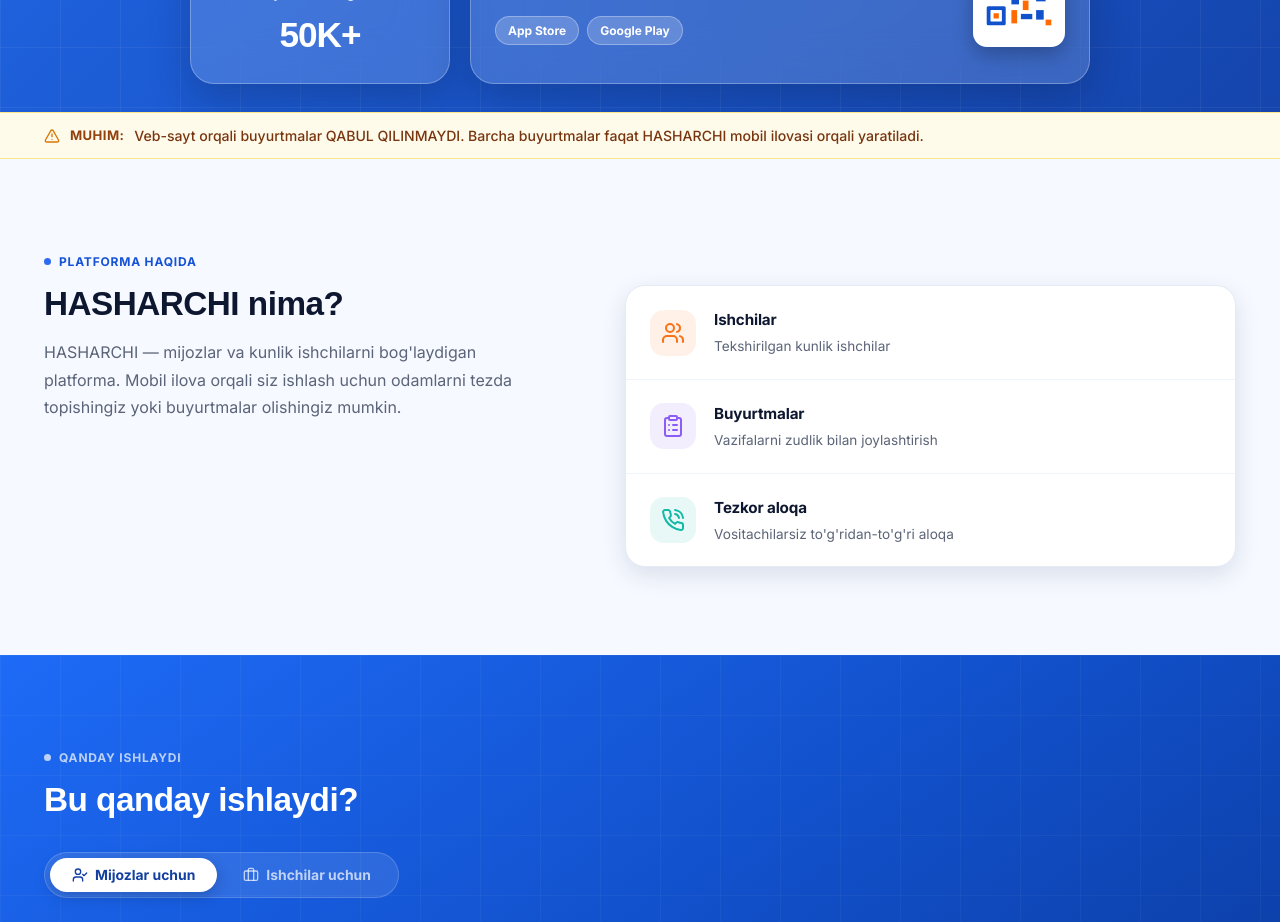
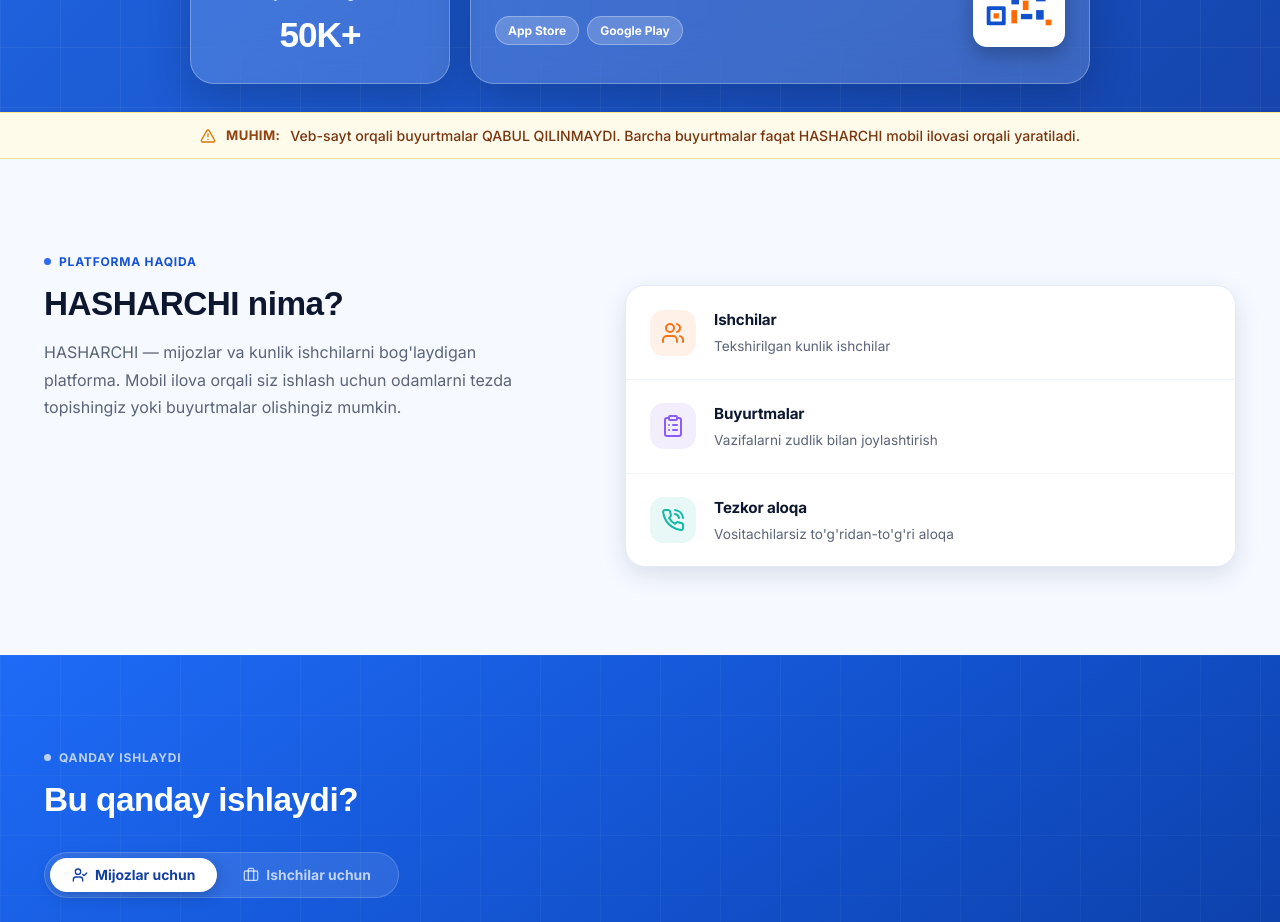
Before and after one commit to hasanboydesigner-source/xashar, a React (Vite) app: page / in a window 1280 px wide. Shown: the part 800-1722 px from the top of the page. Built offline with nearby package versions, Linux system fonts and the light colour scheme; a web font is replaced by a local one.

Commit message:
Center text in MUHIM banner

```diff
--- a/src/index.css
+++ b/src/index.css
@@ -921,6 +921,7 @@ button {
 .muhim-strip-inner {
   display: flex;
   align-items: center;
+  justify-content: center;
   gap: 10px;
   flex-wrap: wrap;
 }
@@ -945,6 +946,7 @@ button {
   font-weight: 500;
   color: #78350f;
   line-height: 1.5;
+  text-align: center;
 }
 
 /* ==========================================================================
```
